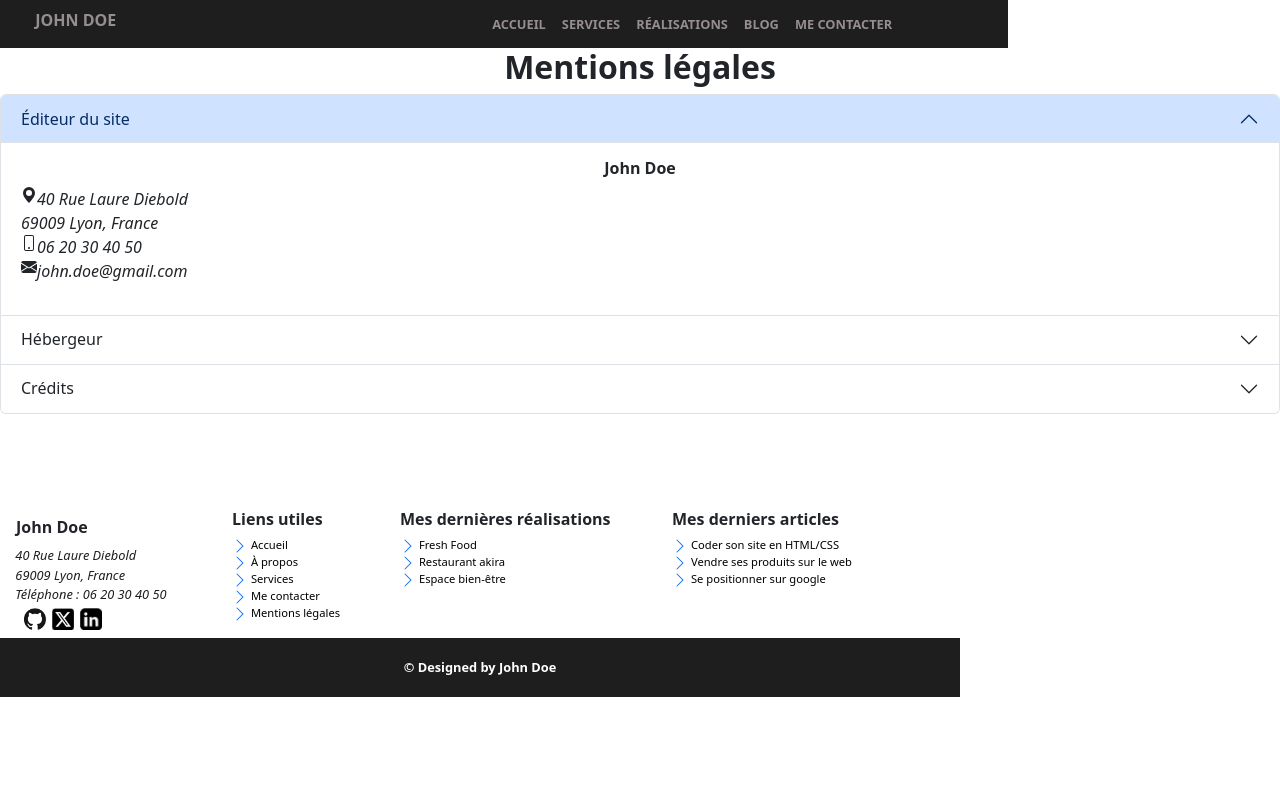
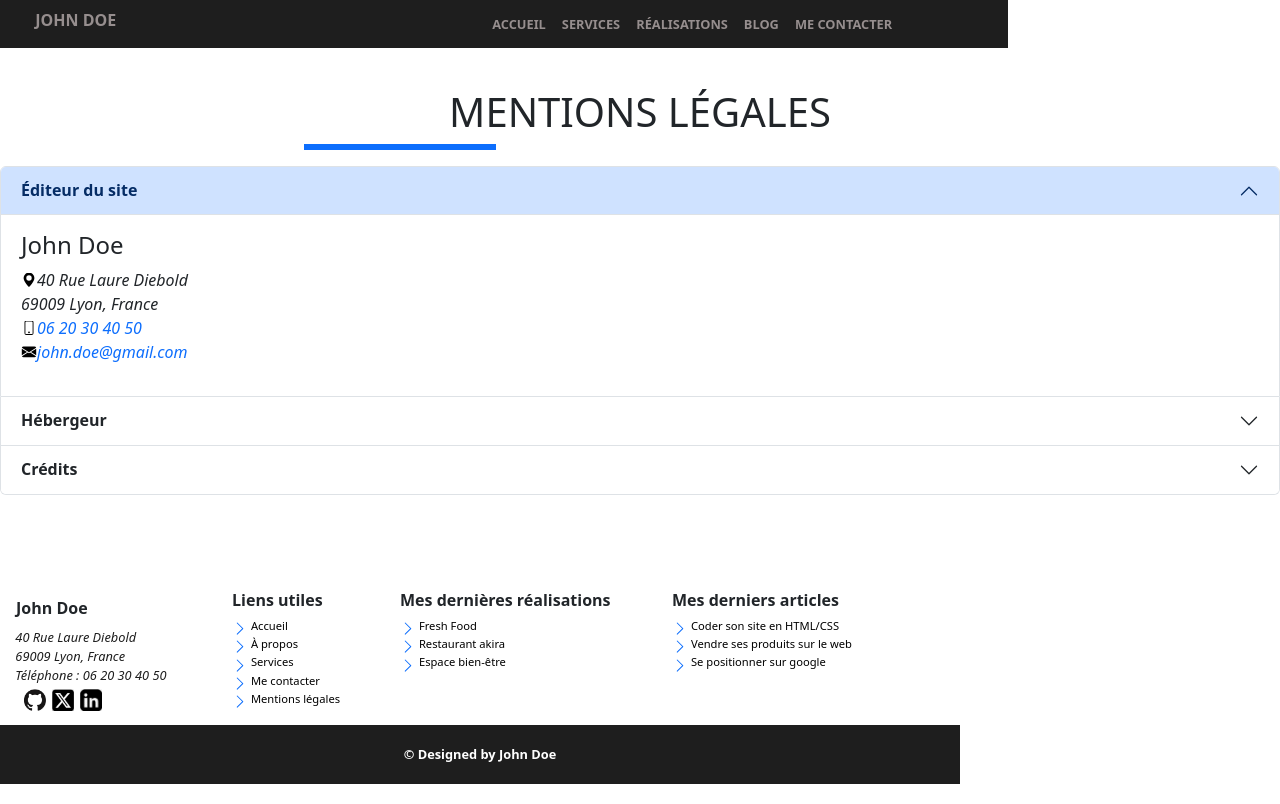
Before and after one commit to N0xCam/React-CV-JohnDoe, a React (Vite) app: page /mentions in a window 1280 px wide. Built offline with nearby package versions, Linux system fonts and the light colour scheme.

Commit message:
mentions-ok

```diff
--- a/src/pages/mentions/mentions.css
+++ b/src/pages/mentions/mentions.css
@@ -1,6 +1,13 @@
+.border-ment {
+    border-bottom: 0.4em solid #0d6efd;
+    width: 7em;
+    margin-left: 9em;
+    margin-bottom: 1em;
+}
+
 .title-legal {
     padding-top: 1em;
-    padding-bottom: 1em;
+    padding-bottom: 0em;
     text-transform:uppercase;
     font-weight: 30;
 }
@@ -51,3 +58,22 @@ svg {
     padding-top: 1em;
     padding-bottom: 1em;
 }
+
+/* Tablette */
+@media (min-width: 768px) {
+.title-legal {
+    font-weight: 500;
+    font-size: 2.5em;
+}
+.border-ment {
+    border-bottom: 0.4em solid #0d6efd;
+    width: 12em;
+    margin-left: 19em;
+    margin-bottom: 1em;
+}
+}
+
+/* Desktop */
+@media (min-width: 991px) {
+
+}
--- a/src/pages/mentions/mentions.jsx
+++ b/src/pages/mentions/mentions.jsx
@@ -1,5 +1,6 @@
 import Header from "../home/header";
 import Footer from "../home/footer";
+import "./mentions.css"
 
 const Mentions = () => {
     return (
@@ -13,6 +14,7 @@ const Mentions = () => {
 
       <h2 className="title-legal">Mentions légales</h2>
 
+      <div className="border-ment"></div>
       <div className="accordion" id="accordionMentions">
         <div className="accordion-item">
           <h2 className="accordion-header">
```
